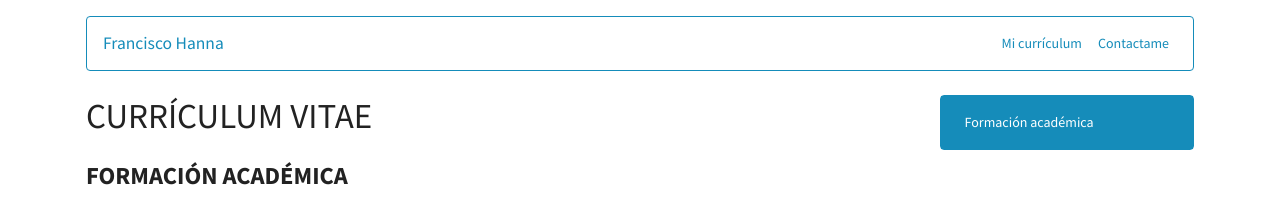
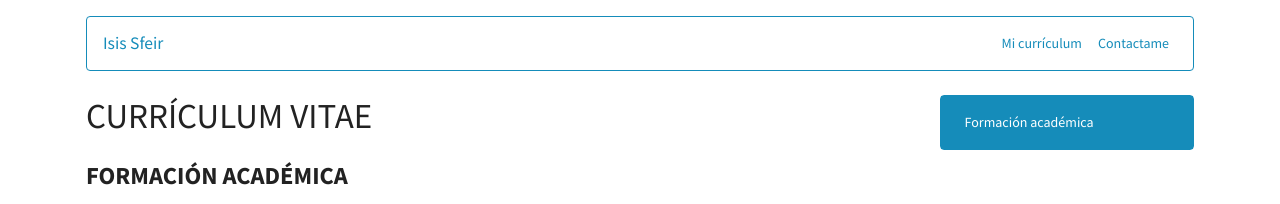
Before and after one commit to isissfeir/franciscohanna92.github.io, a Jekyll site: the page built from curriculum.html, in a window 1280 px wide. Shown: the top 204 px of the page. Built offline with Jekyll 4.4.1, drawn with Linux system fonts in a browser that asks for light colours.

Commit message:
se cambió el titulo de pág. y navegación

```diff
--- a/_layouts/default.html
+++ b/_layouts/default.html
@@ -5,17 +5,7 @@
     <meta charset="UTF-8">
     <meta name="viewport" content="width=device-width, initial-scale=1.0">
     <meta http-equiv="X-UA-Compatible" content="ie=edge">
-    <title>Francisco Hanna</title>
-
-    <!-- Global site tag (gtag.js) - Google Analytics -->
-    <script async src="https://www.googletagmanager.com/gtag/js?id=UA-96166698-2"></script>
-    <script>
-        window.dataLayer = window.dataLayer || [];
-        function gtag() { dataLayer.push(arguments); }
-        gtag('js', new Date());
-
-        gtag('config', 'UA-96166698-2');
-    </script>
+    <title>Isis Sfeir</title>
 
     <link rel="stylesheet" href="https://cdnjs.cloudflare.com/ajax/libs/font-awesome/4.7.0/css/font-awesome.min.css" />
     <link rel="stylesheet" href="https://bootswatch.com/4/lumen/bootstrap.min.css">
@@ -46,28 +36,12 @@
 
 <body class="container p-3">
     <nav class="navbar navbar-expand-lg border border-primary rounded">
-        <a class="navbar-brand" href="/">Francisco Hanna</a>
+        <a class="navbar-brand" href="/">Isis Sfeir</a>
         <button class="navbar-toggler text-primary" type="button" data-toggle="collapse" data-target="#navbarNav" aria-controls="navbarNav"
             aria-expanded="false" aria-label="Toggle navigation">
             <i class="fa fa-chevron-down"></i>
         </button>
-        <!-- <ul class="navbar-nav">
-            <li class="nav-item">
-                <a class="nav-link" href="#">
-                    <i class="fa fa-linkedin-square"></i>
-                </a>
-            </li>
-            <li class="nav-item">
-                <a class="nav-link" href="#">
-                    <i class="fa fa-github"></i>
-                </a>
-            </li>
-            <li class="nav-item">
-                <a class="nav-link" href="#">
-                    <i class="fa fa-stack-overflow"></i>
-                </a>
-            </li>
-        </ul> -->
+
         <div class="collapse navbar-collapse" id="navbarNav">
             <ul class="navbar-nav ml-auto">
                 <li class="nav-item">
```
